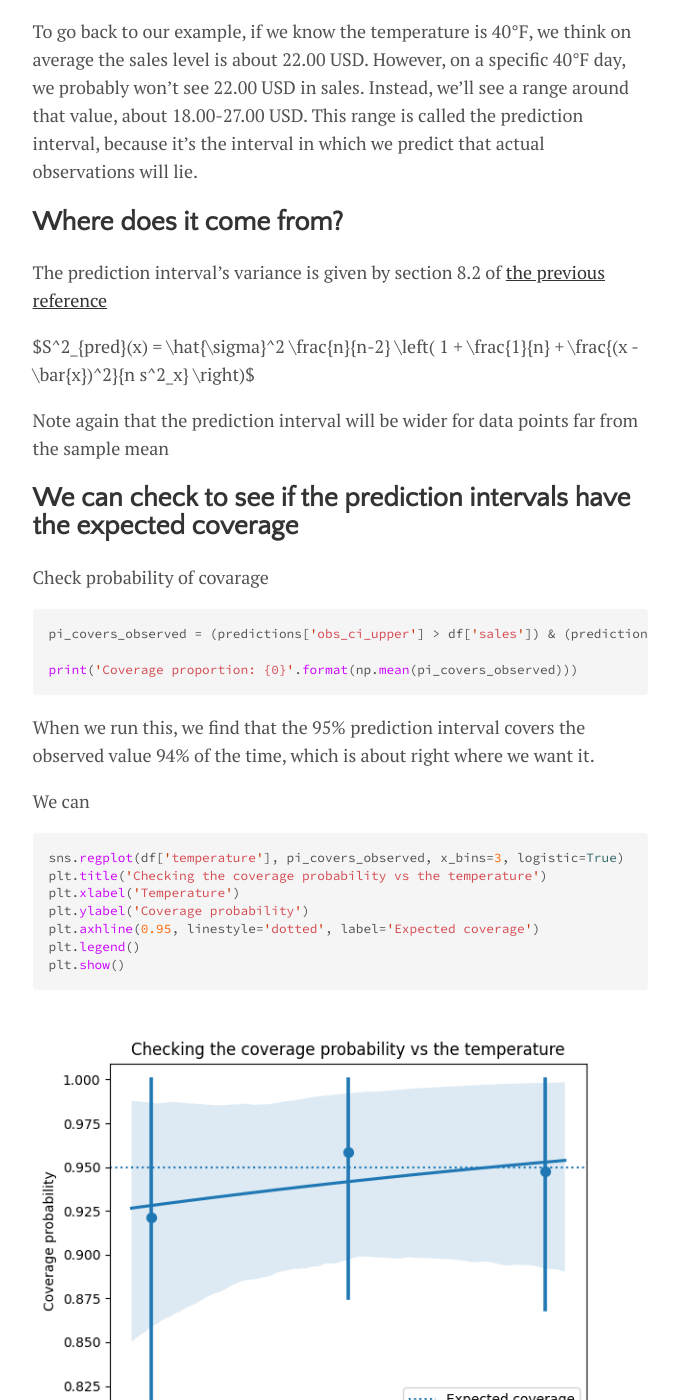
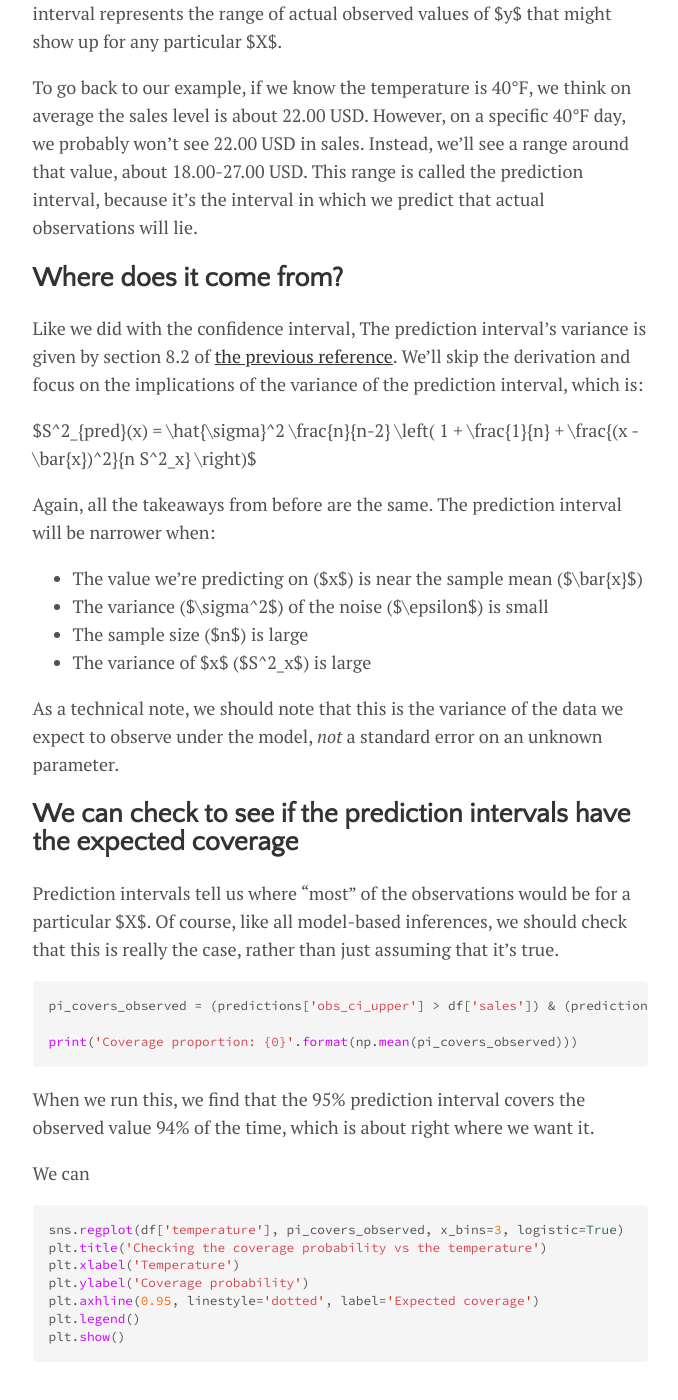
Before and after one commit to lmc2179/lmc2179.github.io, a Jekyll site: the page built from drafts/prediction_confidence.md, in a window 1280 px wide and 1400 px high, scrolled down 9247 px. Shown: the whole window, without its empty margins (300-978 px from the left). Built offline with Jekyll 4.4.1, drawn with Linux system fonts in a browser that asks for light colours; formulas are drawn with MathJax 3; some of the changed text lies outside the part shown.

Commit message:
Update prediction_confidence.md

````diff
--- a/drafts/prediction_confidence.md
+++ b/drafts/prediction_confidence.md
@@ -7,7 +7,7 @@ tags: [datascience]
 image: cat_sunglasses.jpg
 ---
 
-*The difference between prediction and confidence intervals is often confusing to newcomers, as the distinction between them is often described in statistics jargon that's hard to follow intuitively. This is unfortunate, because they are useful concepts, and worth exploring for practitioners, even those who don't much care for statistics jargon. This post will walk through some ways of thinking about these important concepts, and demonstrate how we can calculate them for OLS and Logit models in Python. Plus, cats in sunglasses.*
+*The difference between prediction and confidence intervals is often confusing to newcomers, as the distinction between them is often described in statistics jargon that's hard to follow intuitively. This is unfortunate, because they are useful concepts, and worth exploring for practitioners, even those who don't much care for statistics jargon. This post will walk through some ways of thinking about these important concepts, and demonstrate how we can calculate them for OLS and Logit models in Python. We'll also cover what makes the intervals wider or narrower by looking at how they're calculated. Plus, cats in sunglasses.*
 
 # Example: An OLS regression model with one independent variable
 
@@ -151,15 +151,22 @@ To go back to our example, if we know the temperature is 40°F, we think on aver
 
 ## Where does it come from?
 
-The prediction interval's variance is given by section 8.2 of [the previous reference](http://www.stat.cmu.edu/~cshalizi/TALR/TALR.pdf)
+Like we did with the confidence interval, The prediction interval's variance is given by section 8.2 of [the previous reference](http://www.stat.cmu.edu/~cshalizi/TALR/TALR.pdf). We'll skip the derivation and focus on the implications of the variance of the prediction interval, which is:
 
-$S^2_{pred}(x) = \hat{\sigma}^2 \frac{n}{n-2} \left( 1 + \frac{1}{n} + \frac{(x - \bar{x})^2}{n s^2_x} \right)$
+$S^2_{pred}(x) = \hat{\sigma}^2 \frac{n}{n-2} \left( 1 + \frac{1}{n} + \frac{(x - \bar{x})^2}{n S^2_x} \right)$
 
-Note again that the prediction interval will be wider for data points far from the sample mean
+Again, all the takeaways from before are the same. The prediction interval will be narrower when:
+
+- The value we're predicting on ($x$) is near the sample mean ($\bar{x}$)
+- The variance ($\sigma^2$) of the noise ($\epsilon$) is small
+- The sample size ($n$) is large
+- The variance of $x$ ($S^2_x$) is large
+
+As a technical note, we should note that this is the variance of the data we expect to observe under the model, _not_ a standard error on an unknown parameter.
 
 ## We can check to see if the prediction intervals have the expected coverage
 
-Check probability of covarage
+Prediction intervals tell us where "most" of the observations would be for a particular $X$. Of course, like all model-based inferences, we should check that this is really the case, rather than just assuming that it's true.
 
 ```python
 pi_covers_observed = (predictions['obs_ci_upper'] > df['sales']) & (predictions['obs_ci_lower'] < df['sales'])
````
Also changed, not shown: other parts of drafts/prediction_confidence.md (+1 -1 lines).
